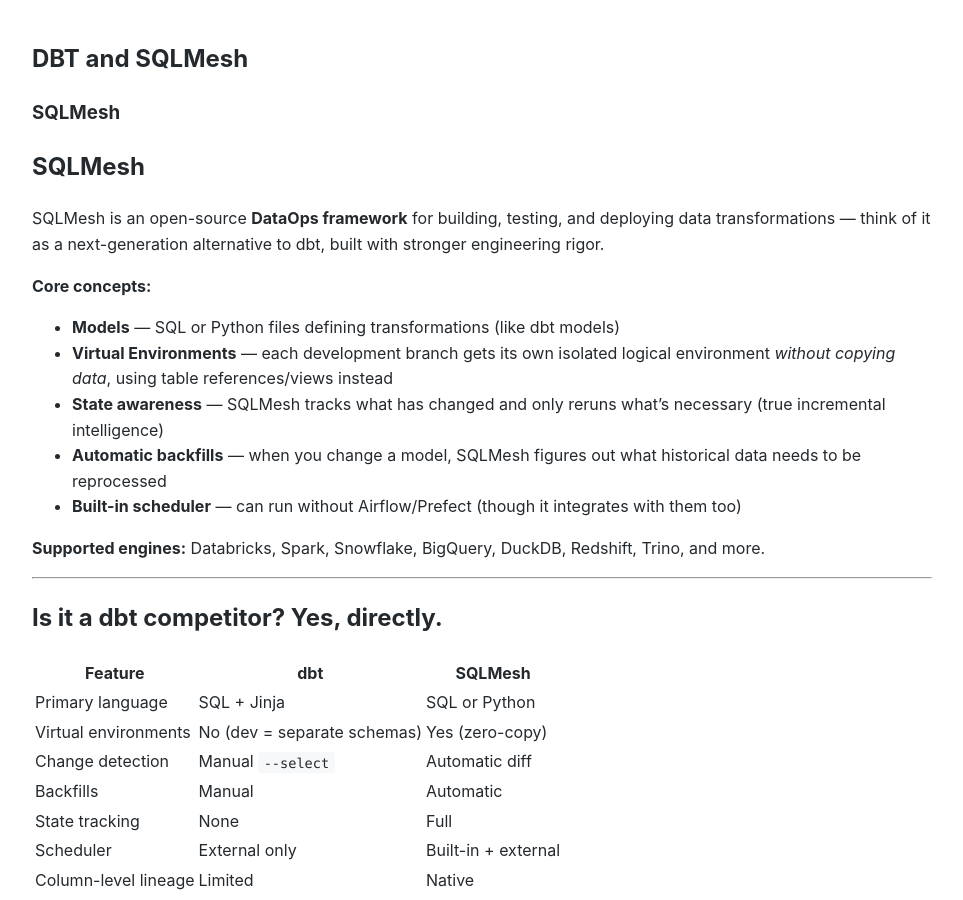
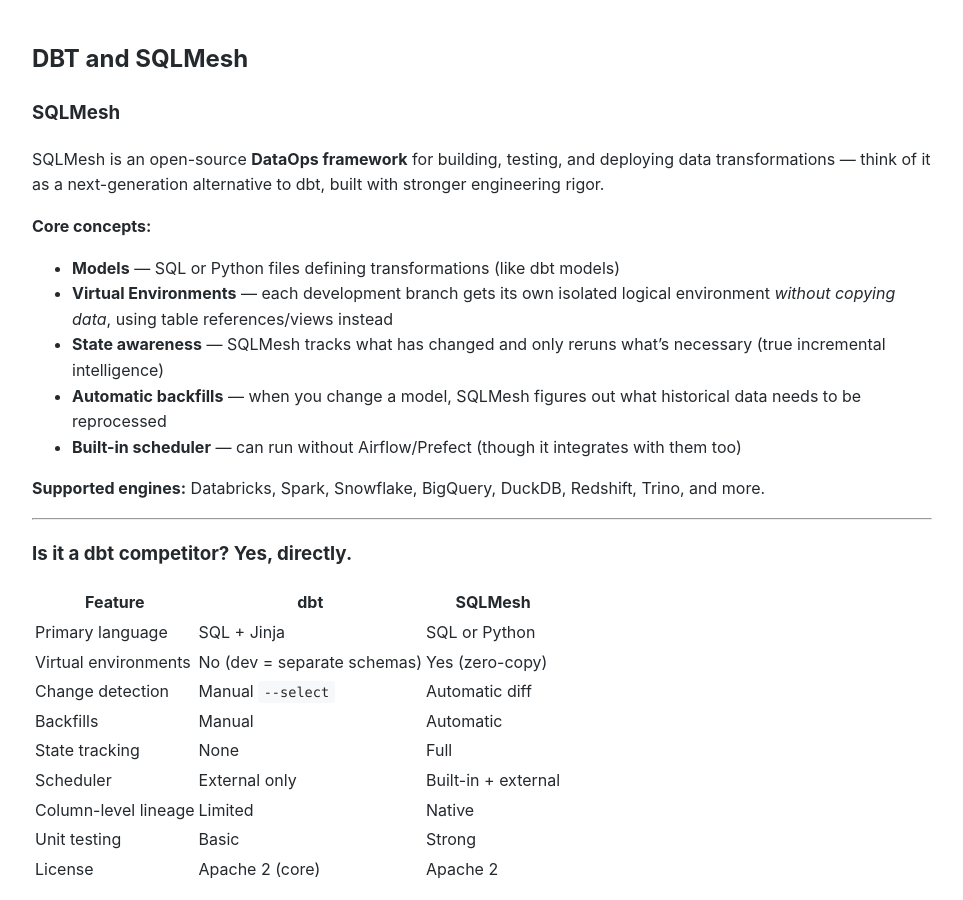
Before and after one commit to Michael-Lubinsky/michael-lubinsky.github.com, a Jekyll site: the page built from dbt/dbt.md, in a window 1280 px wide and 900 px high. Shown: the whole window, without its empty margins (158-1121 px from the left). Built offline with Jekyll 4.4.1, drawn with Linux system fonts in a browser that asks for light colours; our own code applies the rules of GitHub Pages for plain Markdown files.

Commit message:
Update dbt.md

```diff
--- a/dbt/dbt.md
+++ b/dbt/dbt.md
@@ -2,7 +2,7 @@
 
 ### SQLMesh
 
-## SQLMesh
+
 
 SQLMesh is an open-source **DataOps framework** for building, testing, and deploying data transformations — think of it as a next-generation alternative to dbt, built with stronger engineering rigor.
 
@@ -18,7 +18,7 @@
 
 ---
 
-## Is it a dbt competitor? Yes, directly.
+### Is it a dbt competitor? Yes, directly.
 
 | Feature | dbt | SQLMesh |
 |---|---|---|
```
